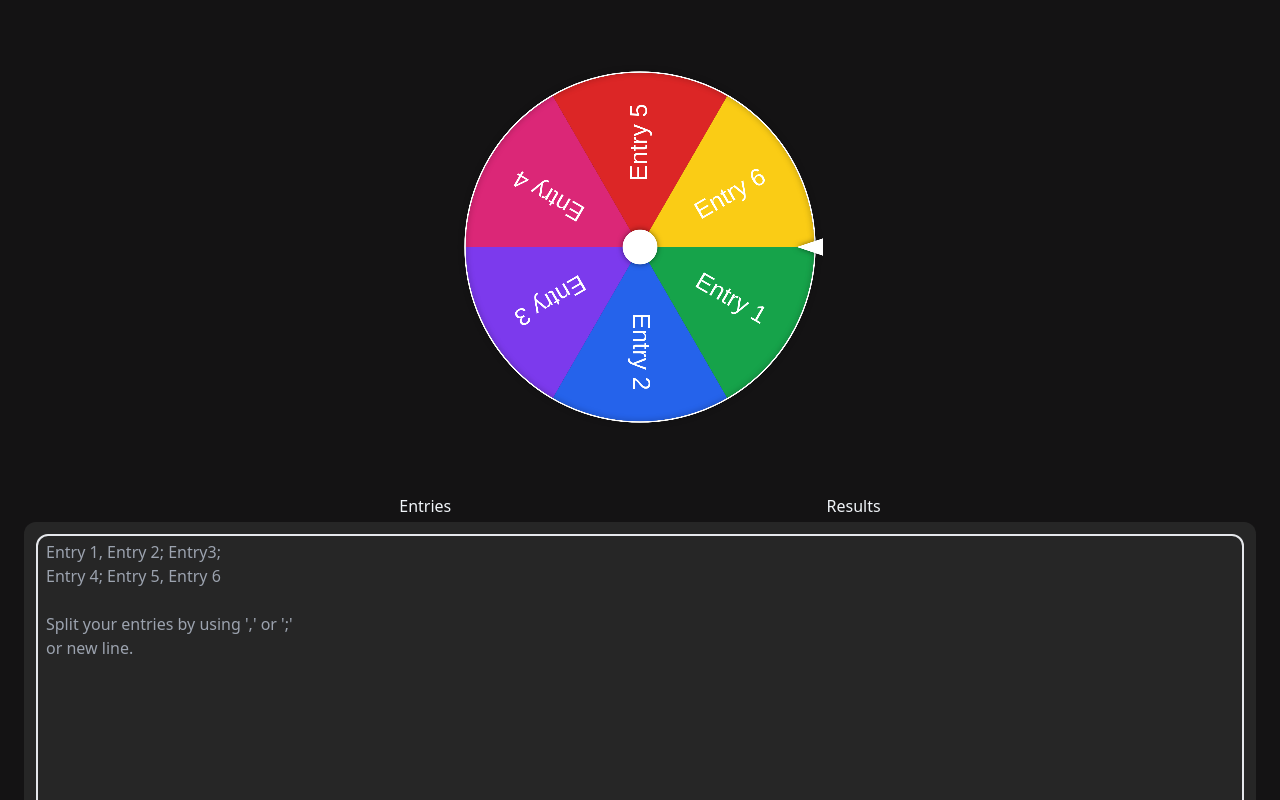
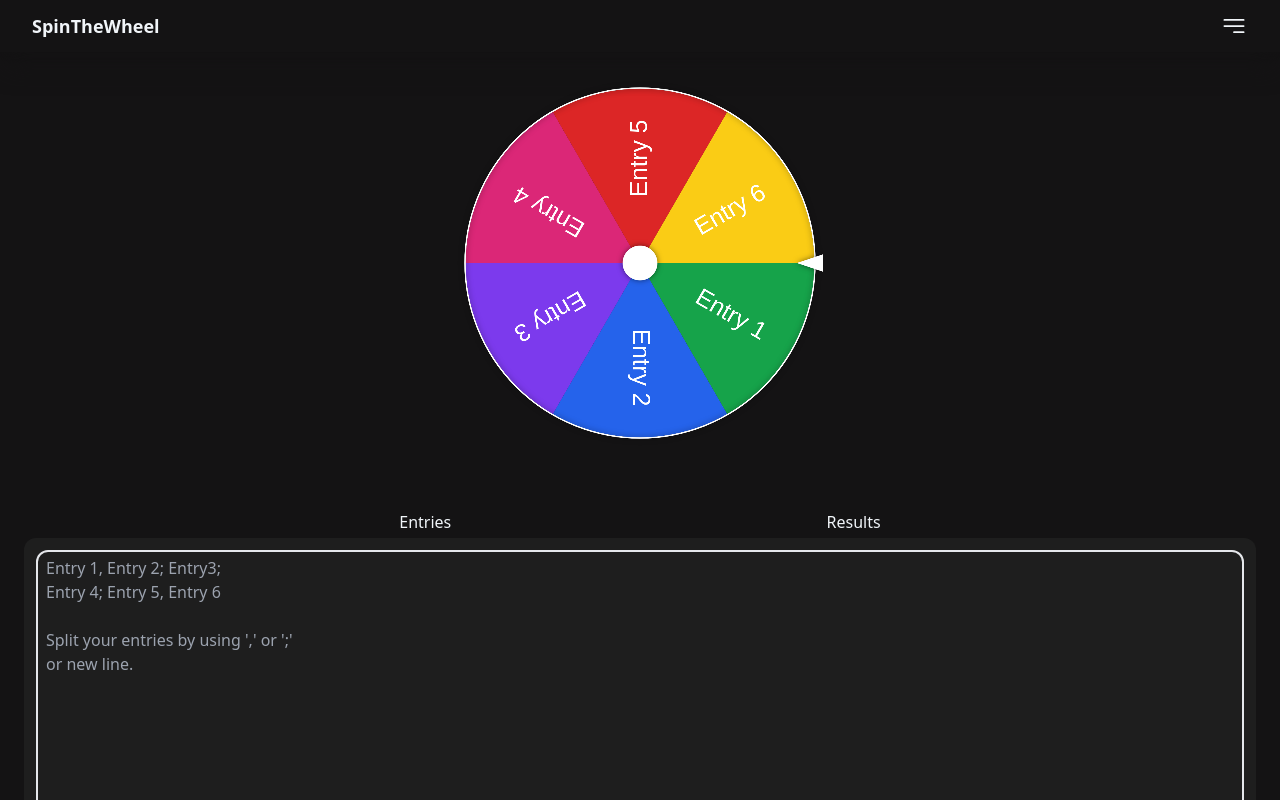
Before and after one commit to ajvejko/WheelOfFortune, a Vue app: page / in a window 1280 px wide. Shown: the top 800 px of the page. Built offline with nearby package versions, Linux system fonts and the light colour scheme.

Commit message:
added navbar

```diff
--- a/src/App.vue
+++ b/src/App.vue
@@ -1,11 +1,13 @@
 <script setup lang="ts">
+import Navbar from "./components/Navbar.vue";
 import Wheel from "./components/Wheel.vue";
 import EntryPanel from "./components/EntryPanel.vue";
 </script>
 
 <template>
   <section class="relative h-screen w-screen bg-bgCustom">
-    <div class="justify-center pt-16">
+    <Navbar />
+    <div class="justify-center pt-20">
       <Wheel />
       <EntryPanel class="mt-10" />
     </div>
--- a/src/Store/Entries.ts
+++ b/src/Store/Entries.ts
@@ -10,7 +10,7 @@ export let entryNames = reactive([
   "Entry 6",
 ]);
 
-export const entryColors: string[] = [
+export const entryColors = [
   // List of colors that are used to generate the wheel
   "#16A34A", //Green
   "#2563EB", //Blue
--- a/src/components/EntryPanel.vue
+++ b/src/components/EntryPanel.vue
@@ -33,7 +33,7 @@ watchEffect(() => {
       <span>Results</span>
     </div>
 
-    <div class="mt-1 grow rounded-xl bg-neutral-800 p-3">
+    <div class="mt-1 grow rounded-xl bg-[#1E1E1E] p-3">
       <textarea
         type="text"
         v-model="entries"
--- /dev/null
+++ b/src/components/Navbar.vue
@@ -0,0 +1,24 @@
+<script setup lang="ts"></script>
+<template>
+  <nav
+    class="fixed top-0 left-0 right-0 flex items-center justify-between bg-bgCustom px-8 py-3 shadow-xl shadow-bgCustom"
+  >
+    <a id="home" class="text-lg font-bold text-slate-100">SpinTheWheel</a>
+    <button>
+      <svg
+        xmlns="http://www.w3.org/2000/svg"
+        fill="none"
+        viewBox="0 0 24 24"
+        stroke-width="1.5"
+        stroke="currentColor"
+        class="h-7 w-7 stroke-slate-100"
+      >
+        <path
+          stroke-linecap="round"
+          stroke-linejoin="round"
+          d="M3.75 6.75h16.5M3.75 12h16.5M12 17.25h8.25"
+        />
+      </svg>
+    </button>
+  </nav>
+</template>
--- a/src/components/Wheel.vue
+++ b/src/components/Wheel.vue
@@ -26,7 +26,7 @@ onUnmounted(() => {
   window.removeEventListener("resize", resizeCanvas);
 });
 
-// Watches if array of entries was changed if so, resizes canvas.
+// Watches if array of entries was changed if so, resizes canvas which calls drawWheel().
 watch(entryNames, () => {
   resizeCanvas();
 });
```
